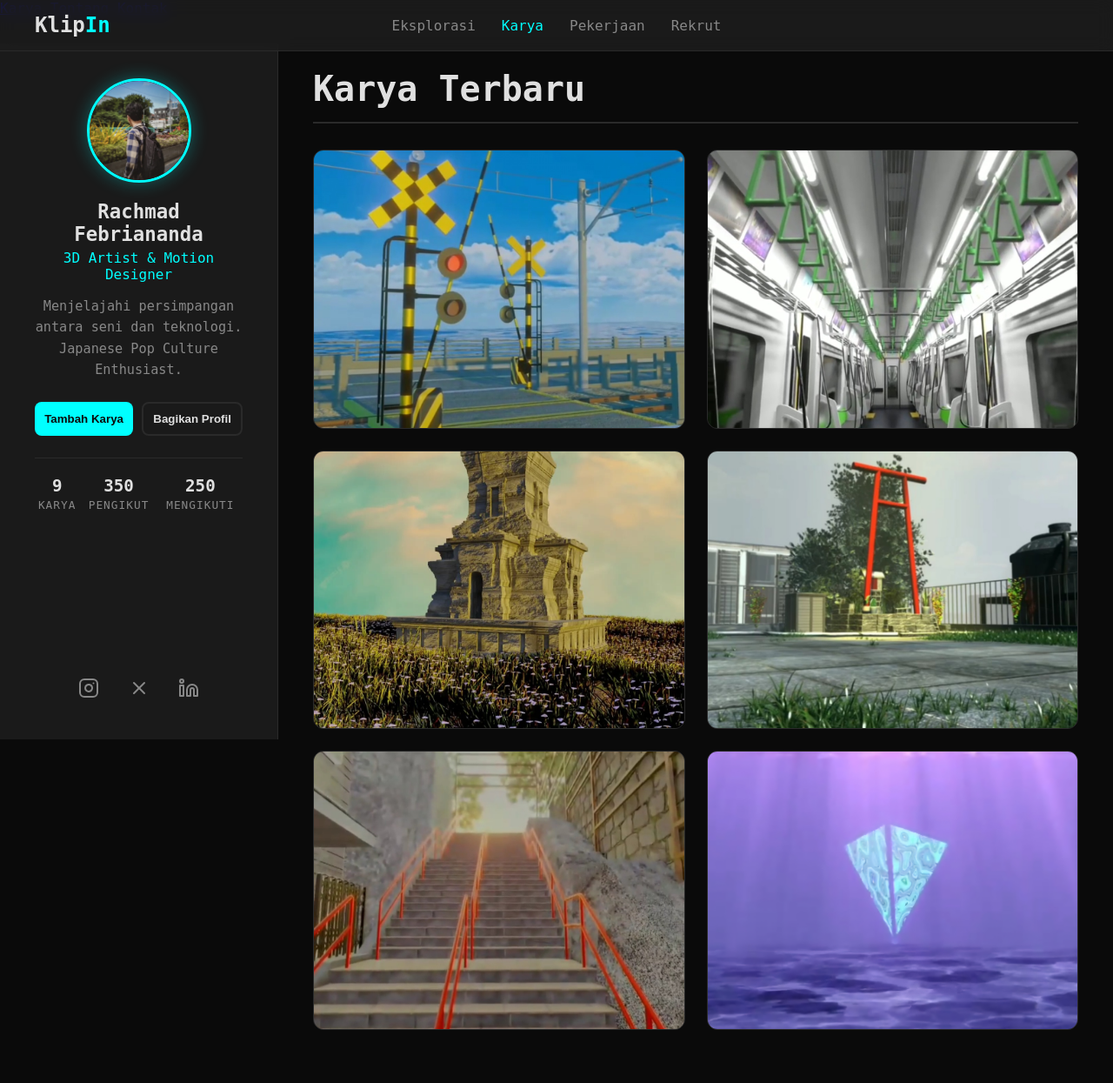
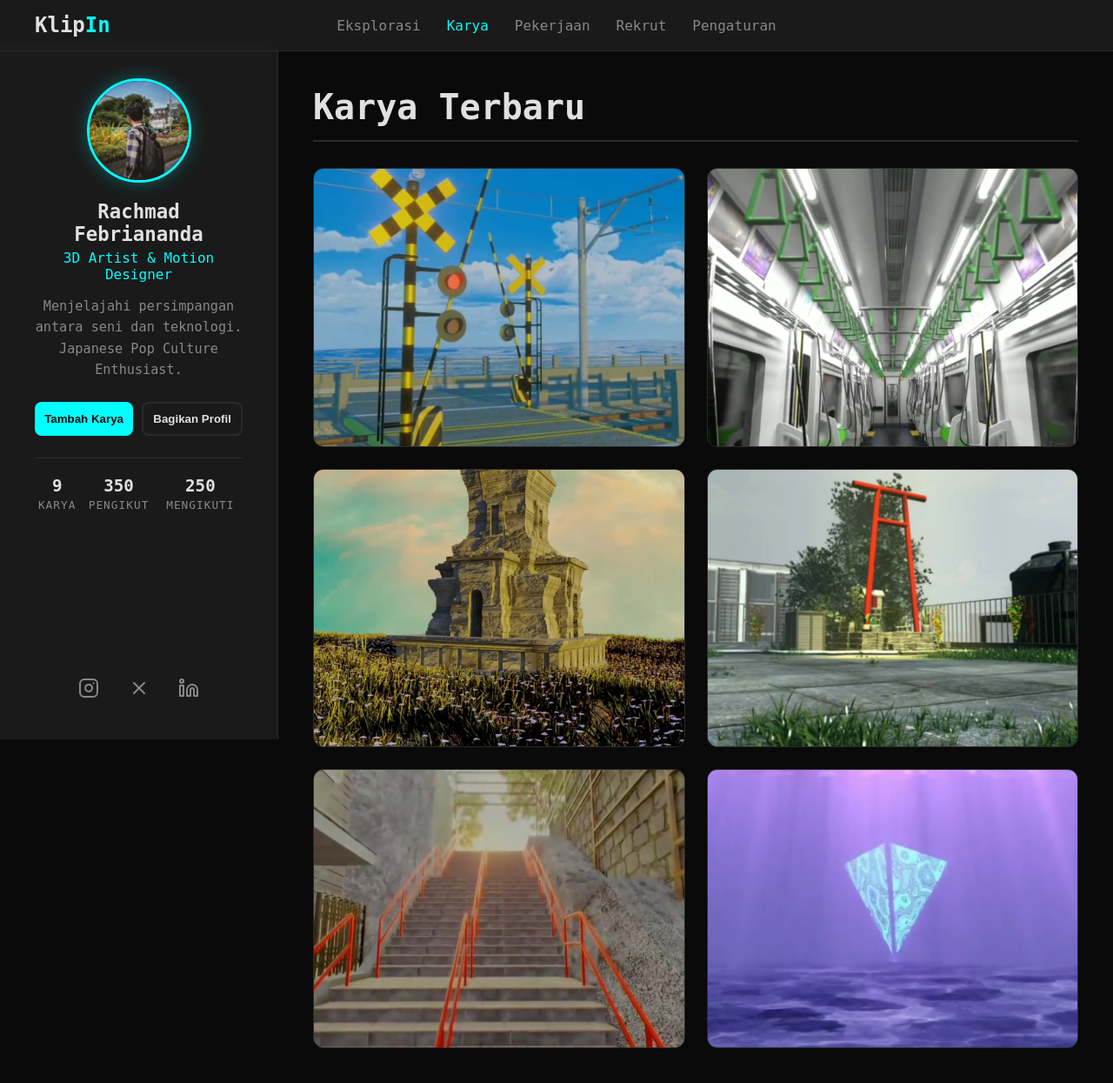
Before and after one commit to rachmadfebri/utsWeb, a PHP site: page /profile.html in a window 1280 px wide. Shown: the whole page at 87% size. Before the commit the page ends 1184 px from the top, so only its background shows below. Run offline with PHP 8.4, Linux system fonts and the light colour scheme.

Commit message:
edit style

```diff
--- a/profile.css
+++ b/profile.css
@@ -202,7 +202,7 @@
   margin-left: 25%;
   width: 75%;
   padding: 40px;
-  padding-top: 60px;
+  padding-top: 100px;
 }
 
 .portfolio-header h2 {
--- a/profile.html
+++ b/profile.html
@@ -20,14 +20,10 @@
         <a href="#" class="active">Karya</a>
         <a href="#">Pekerjaan</a>
         <a href="#">Rekrut</a>
+        <a href="#">Pengaturan</a>
       </nav>
     </header>
 
-    <nav class="mobile-nav">
-      <a href="#" class="active">Karya</a>
-      <a href="#">Tentang</a>
-      <a href="#">Kontak</a>
-    </nav>
     <div class="main-container">
       <!-- Sidebar Profil (kiri) -->
       <aside class="profile-sidebar">
```
